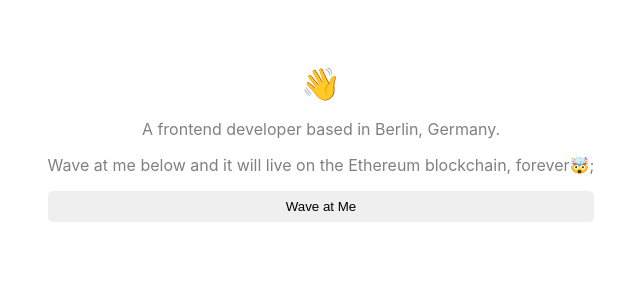
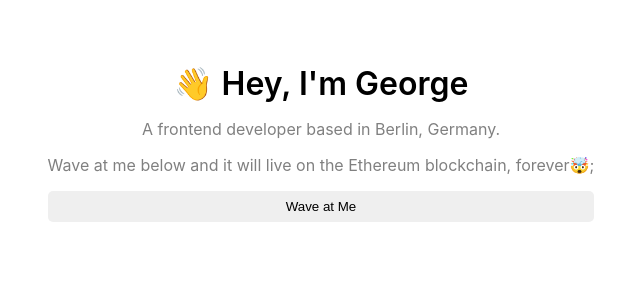
Before and after one commit to georgebullock/ethereum-wave, a React (Create React App) app in the folder ui/: page / in a window 1280 px wide. Shown: the top 300 px of the page, without its empty margins (319-959 px from the left). Built offline with nearby package versions, Linux system fonts and the light colour scheme; the HTML template or start-up script is replaced by a standard one.

Commit message:
Add headline text

```diff
--- a/ui/src/App.js
+++ b/ui/src/App.js
@@ -10,7 +10,7 @@ export default function App() {
       <div className="dataContainer">
         <div className="header">
           <span role="img" aria-label="emoji">
-            👋
+            👋 Hey, I'm George
           </span>
         </div>
 
```
